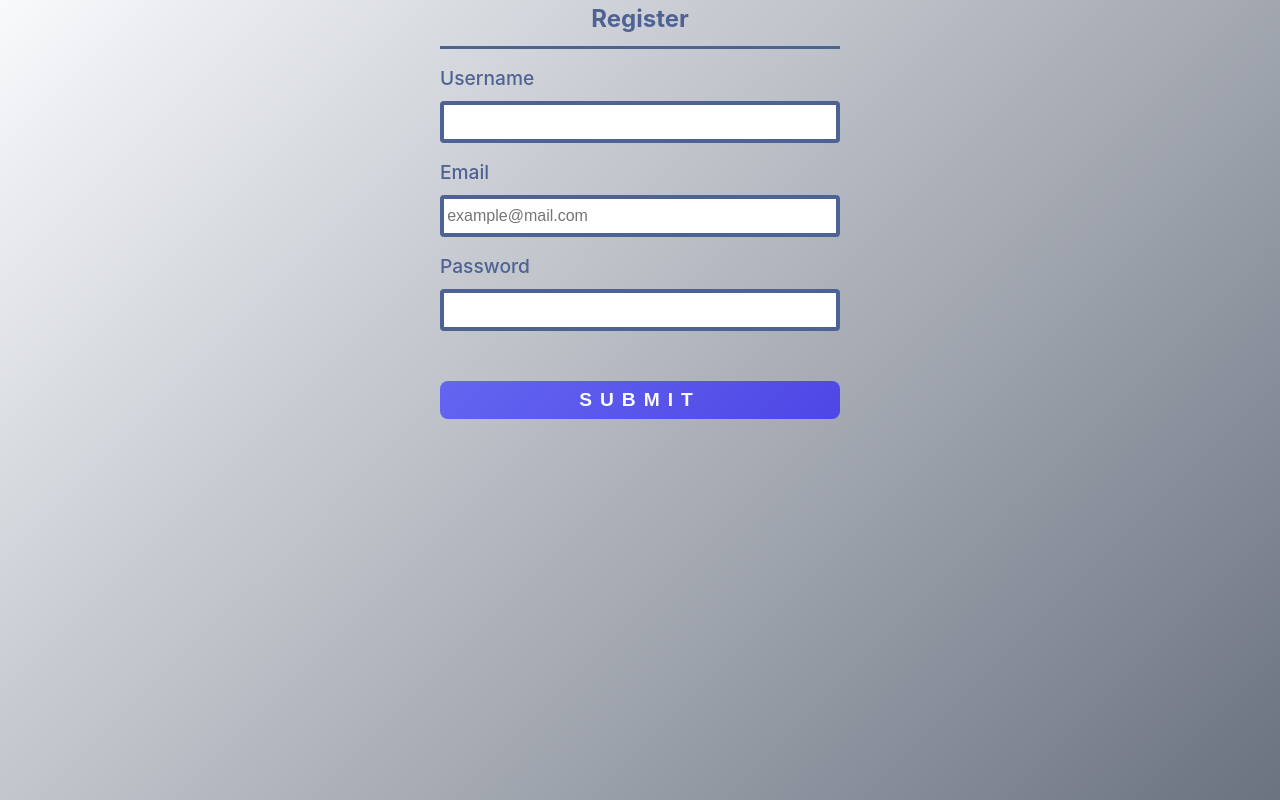
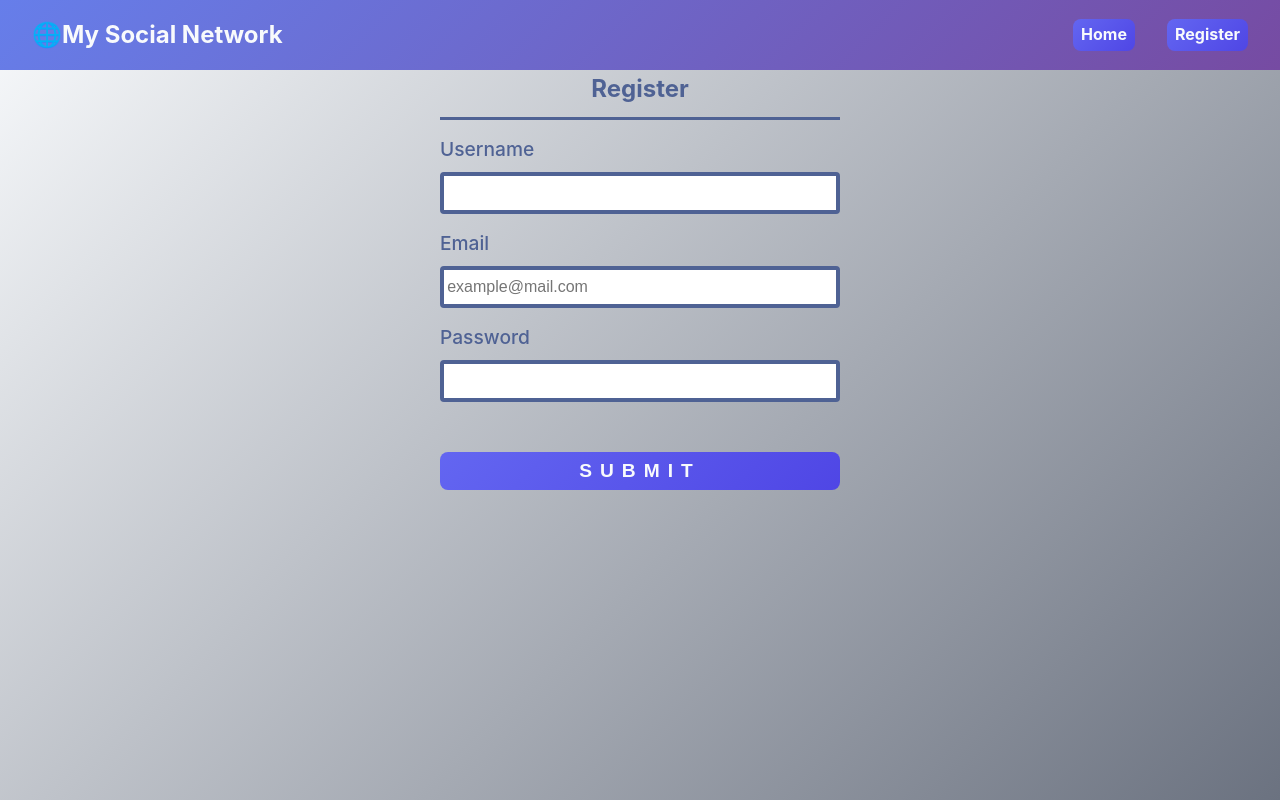
Before and after one commit to RosaBen/socials, a React (Vite) app: page /register in a window 1280 px wide. Built offline with nearby package versions, Linux system fonts and the light colour scheme.

Commit message:
added navbar

```diff
--- a/src/App.jsx
+++ b/src/App.jsx
@@ -1,6 +1,7 @@
 import AppRouter from "./Router";
 import './styles/App.css'
 import './styles/loginRegister.css'
+import './styles/header.css'
 
 function App() {
 
--- a/src/Router.jsx
+++ b/src/Router.jsx
@@ -1,6 +1,6 @@
 // import { BrowserRouter as Router, Routes} from 'react-router-dom';
 import { BrowserRouter as Router, Routes, Route } from 'react-router-dom';
-// import Navbar from './components/Navbar';
+import Navbar from './components/Navbar';
 import Register from './pages/Register'
 import Home from './pages/Home'
 
@@ -8,11 +8,18 @@ export default function AppRouter() {
 
   return (
     <Router>
-      {/* <Navbar books={books} /> */}
-      <Routes>
+      <header>
+      <Navbar/>
+      </header>
+      <main>
+          <Routes>
         <Route path="/" element={<Home />} />
         <Route path="/register" element={<Register/>}/>
       </Routes>
+      </main>
+      <footer>
+
+      </footer>
     </Router>
   );
 }
--- a/src/components/AuthForm.jsx
+++ b/src/components/AuthForm.jsx
@@ -50,10 +50,10 @@ export default function AuthForm (){
         })
       }
       />
-      {errors?.username?.type === 'required' && <span role="alert">This field is required</span>}
-      {errors?.username?.type === 'maxLength' && <span role="alert">Username cannot exceed 20 characters</span>}
-      {errors?.username?.type === 'minLength' && <span role="alert">Username must have at least 3 characters</span>}
-      {errors?.username?.type === 'pattern' && <span role="alert">Alphabetical characters only</span>}
+      {errors?.username?.type === 'required' && <span role="alert" className="form-alert">This field is required</span>}
+      {errors?.username?.type === 'maxLength' && <span role="alert" className="form-alert">Username cannot exceed 20 characters</span>}
+      {errors?.username?.type === 'minLength' && <span role="alert" className="form-alert">Username must have at least 3 characters</span>}
+      {errors?.username?.type === 'pattern' && <span role="alert" className="form-alert">Alphabetical characters only</span>}
       <label htmlFor="email">Email</label>
       <input
       id='email'
@@ -72,7 +72,7 @@ export default function AuthForm (){
         })
       }
       />
-      {errors.email && <span role="alert">{errors.email.message}</span>}
+      {errors.email && <span role="alert" className="form-alert">{errors.email.message}</span>}
       <label htmlFor="password">Password</label>
       <input
       type="password"
@@ -89,7 +89,7 @@ export default function AuthForm (){
         })
       }
       />
-      {errors.password && <span role="alert">{errors.password.message}</span>}
+      {errors.password && <span role="alert" className="form-alert">{errors.password.message}</span>}
       <button type="submit">SUBMIT</button>
     </form>
   )
--- /dev/null
+++ b/src/components/Navbar.jsx
@@ -0,0 +1,14 @@
+import { Link } from "react-router"
+export default function Navbar(){
+  return(
+    <nav>
+      <div>
+        <h1><span className="brand-icon">🌐</span>My Social Network</h1>
+      </div>
+      <div className="links-container">
+        <Link to="/">Home</Link>
+      <Link to="/register">Register</Link>
+      </div>
+    </nav>
+  )
+}
--- a/src/pages/Register.jsx
+++ b/src/pages/Register.jsx
@@ -2,7 +2,7 @@ import AuthForm from "../components/AuthForm";
 export default function Register(){
   return (
 <section className="form-page-container">
-  <h1>Register</h1>
+  <h2>Register</h2>
   <AuthForm/>
 </section>
   )
--- /dev/null
+++ b/src/styles/header.css
@@ -0,0 +1,34 @@
+header{
+  width: 100%;
+}
+nav{
+  display: flex;
+  width: 100%;
+  justify-content: space-between;
+  padding: 1rem 2rem;
+  background:var(--background-nav) ;
+}
+
+nav  h1{
+  color: var(--nav-color);
+}
+
+.links-container{
+  display: flex;
+  gap: 2rem;
+  align-items: center;
+}
+
+.links-container a{
+  color: var(--nav-color);
+  text-decoration: none;
+  background: var(--background-button);
+padding: .2rem .5rem;
+border-radius: 0.5rem;
+font-weight: bold;
+
+}
+
+.links-container a:hover{
+  background: var(--text-secondary);
+}
--- a/src/styles/index.css
+++ b/src/styles/index.css
@@ -7,17 +7,18 @@
 :root {
   --color-input: #333;
   --color-button: #f8fafc;
-    --background-button: linear-gradient(135deg, #6366f1 0%, #4f46e5 100%);
+  --background-button: linear-gradient(135deg, #6366f1 0%, #4f46e5 100%);
   --background-button-hover: linear-gradient(135deg, #667eea 0%, #764ba2 100%);
+  --background-nav : linear-gradient(135deg, #667eea 0%, #764ba2 100%);
+  --text-secondary: #6b7280;
   /* --primary-color: #6366f1;
   --primary-hover: #4f46e5;
-  --secondary-color: #f8fafc;
   --accent-color: #ec4899;
   --success-color: #10b981;
   --danger-color: #ef4444;
   --warning-color: #f59e0b;
   --text-primary: #1f2937;
-  --text-secondary: #6b7280;
+
   --border-color: #e5e7eb;
   --shadow-sm: 0 1px 2px 0 rgba(0, 0, 0, 0.05);
   --shadow-md: 0 4px 6px -1px rgba(0, 0, 0, 0.1);
@@ -35,7 +36,6 @@ body {
     sans-serif;
   min-height: 100vh;
   line-height: 1.6;
-  color: var(--color-body);
   background: var(--background-body);
 
 }
@@ -44,7 +44,9 @@ body.theme-light {
   --color-body: #4f6294;
   --background-body: linear-gradient(135deg, #f8fafc 0%,#6b7280 100%);
   --border-color:  #4f6294;
-
+--background-nav : linear-gradient(135deg, #667eea 0%, #764ba2 100%);
+--nav-color: #f8fafc;
+--text-secondary: #6b7280;
 
 
 }
@@ -52,5 +54,7 @@ body.theme-light {
 body.theme-dark {
  --color-body: #f8fafc;
  --background-body: linear-gradient(135deg,  #6b7280 0%,#1f2937 100%);
+--background-nav : linear-gradient(135deg, #667eea 0%, #764ba2 100%);
   --border-color: #e5e7eb;
+  --nav-color: #f8fafc;
 }
--- a/src/styles/loginRegister.css
+++ b/src/styles/loginRegister.css
@@ -4,17 +4,18 @@
     max-width: 400px;
   margin: 0 auto;
 }
-h1 {
+h2 {
   font-weight: bold;
   text-align: center;
   padding-bottom: 0.5rem;
   border-bottom: 0.2rem solid var(--border-color);
+  color: var(--color-body);
 }
 
-span {
+.form-alert {
   color: #bf1650;
 }
-span::before {
+.form-alert::before {
   display: inline;
   content: "⚠ ";
 }
```
